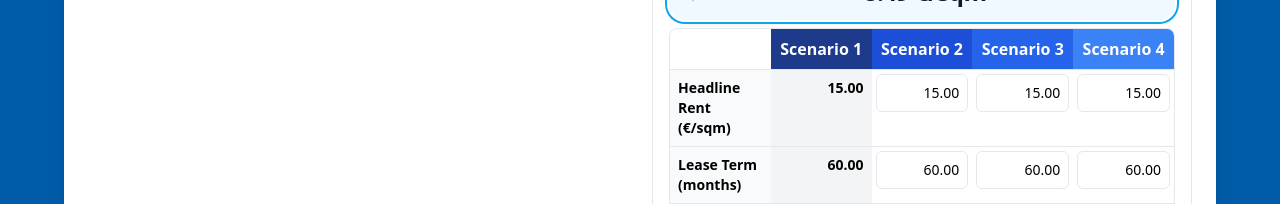
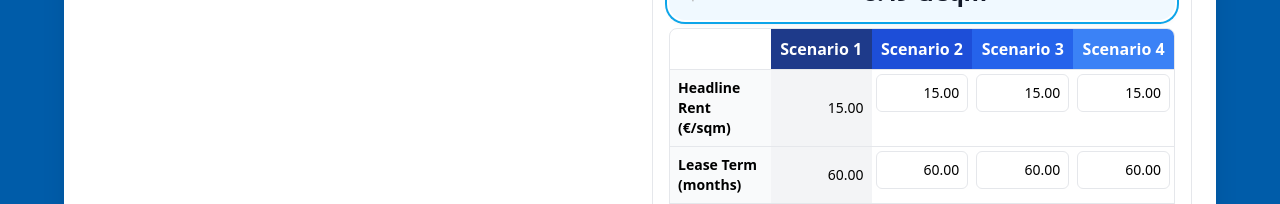
Before and after one commit to Musicandy13/Net-Effective-Rent-Calculator, a React (Vite) app: page / in a window 1280 px wide. Shown: the part 748-952 px from the top of the page. Built offline with nearby package versions, Linux system fonts and the light colour scheme.

Commit message:
Update App.jsx

```diff
--- a/src/App.jsx
+++ b/src/App.jsx
@@ -602,7 +602,7 @@ export default function App() {
       </div>
 
       {/* Scenario 1 (locked) */}
-      <div className="p-2 text-right font-bold tabular-nums bg-gray-100">
+<div className="p-2 text-right tabular-nums bg-gray-100 flex items-center justify-end">
         {F(P(f[key]), 2)}
       </div>
 
```
